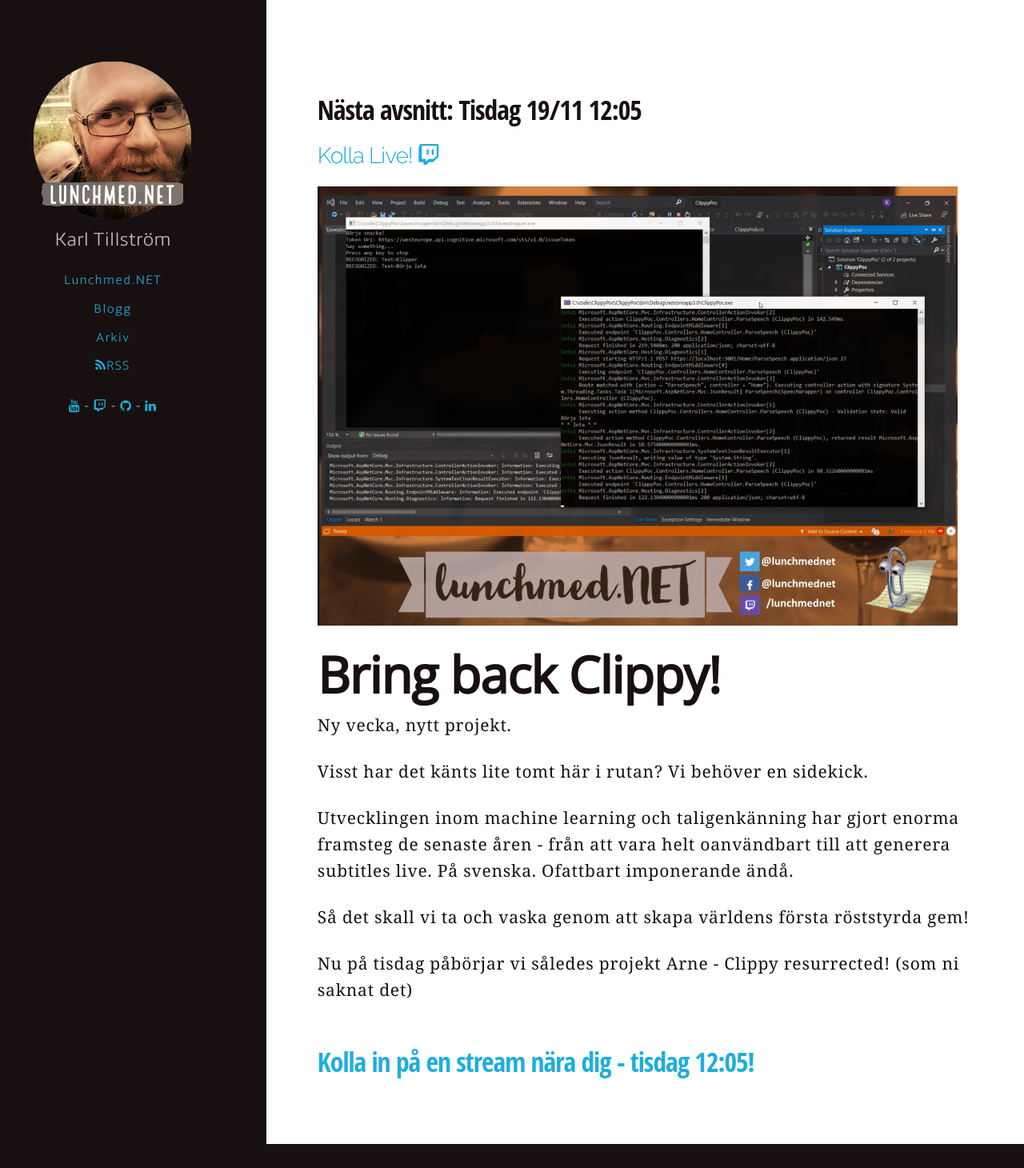
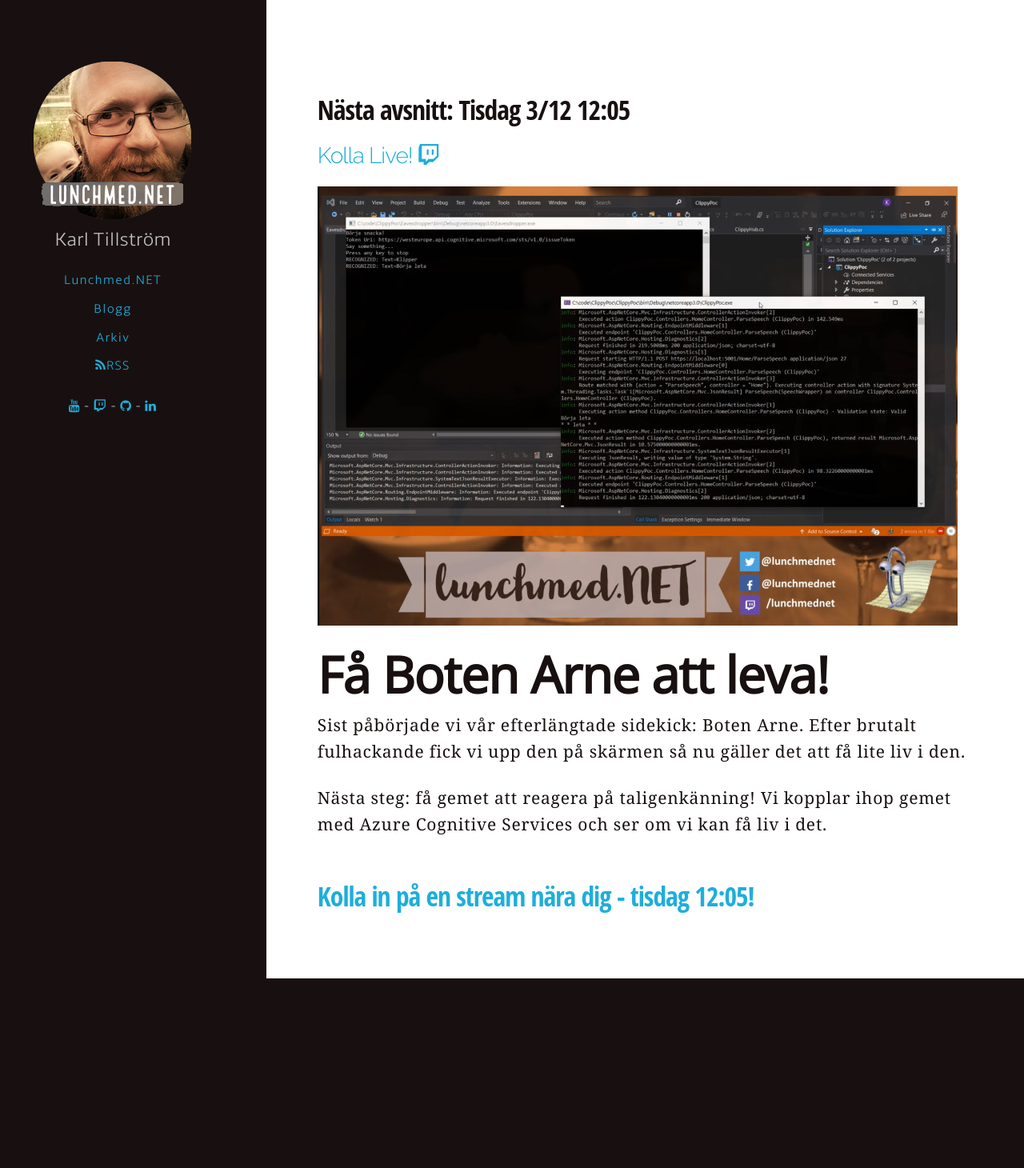
Before and after one commit to skarlman/LunchMed.NET, a Jekyll site: the page built from e6kommandeavsnitt.markdown, in a window 1280 px wide. Shown: the whole page at 80% size. Built offline with Jekyll 4.4.1, drawn with Linux system fonts in a browser that asks for light colours; nearby versions of some CDN libraries; some web fonts are replaced; after the commit the page ends 1253 px from its top, so only the background shows below that.

Commit message:
Update e6kommandeavsnitt.markdown

```diff
--- a/e6kommandeavsnitt.markdown
+++ b/e6kommandeavsnitt.markdown
@@ -1,20 +1,14 @@
 ---
 layout: singlepage
 ---
-## Nästa avsnitt: Tisdag 19/11 12:05
+## Nästa avsnitt: Tisdag 3/12 12:05
 ### [Kolla Live! <i class="fa fa-twitch"></i>](https://www.twitch.tv/lunchmednet)
 
 [![Parprogrammering med ett gem]({{ site.baseurl }}/images/e6.jpg "Parprogrammering med ett gem"){:.u-max-full-width}](https://www.twitch.tv/lunchmednet)
 
-# Bring back Clippy!
-Ny vecka, nytt projekt.
+# Få Boten Arne att leva!
+Sist påbörjade vi vår efterlängtade sidekick: Boten Arne. Efter brutalt fulhackande fick vi upp den på skärmen så nu gäller det att få lite liv i den.
 
-Visst har det känts lite tomt här i rutan? Vi behöver en sidekick.
-
-Utvecklingen inom machine learning och taligenkänning har gjort enorma framsteg de senaste åren - från att vara helt oanvändbart till att generera subtitles live. På svenska. Ofattbart imponerande ändå.
-
-Så det skall vi ta och vaska genom att skapa världens första röststyrda gem!
-
-Nu på tisdag påbörjar vi således projekt Arne - Clippy resurrected! (som ni saknat det)
+Nästa steg: få gemet att reagera på taligenkänning! Vi kopplar ihop gemet med Azure Cognitive Services och ser om vi kan få liv i det.
 
 ## [Kolla in på en stream nära dig - tisdag 12:05!](https://www.twitch.tv/lunchmednet)
```
